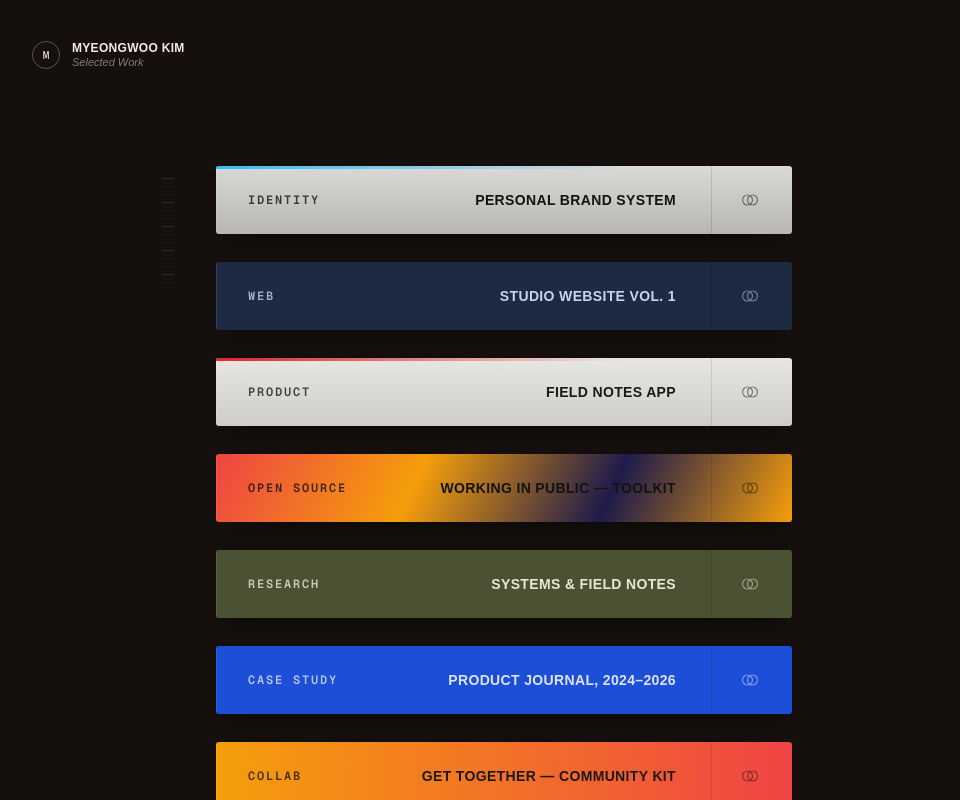
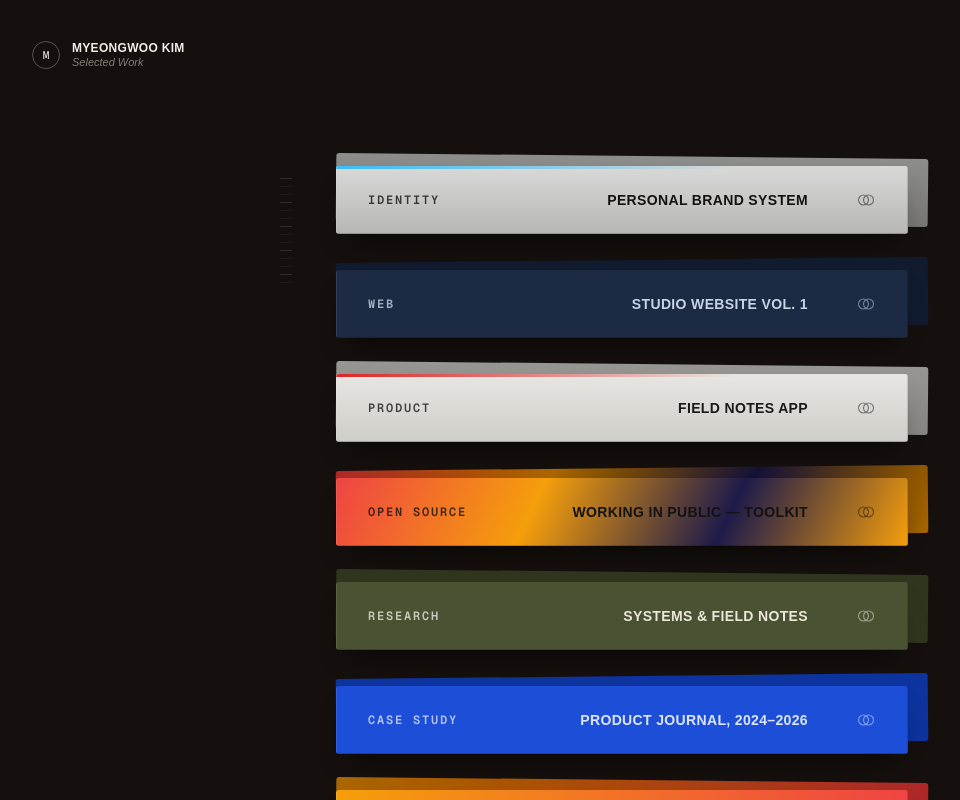
Before and after one commit to REALITYISNEVERWHATITSEEMS/rinwis_web, a Next.js app: page / in a window 1280 px wide. Shown: the top 800 px of the page, without its empty margins (8-968 px from the left). Built offline with nearby package versions, Linux system fonts and the light colour scheme.

Commit message:
Center layout and add layered book-cover depth to spine cards

```diff
--- a/src/app/page.tsx
+++ b/src/app/page.tsx
@@ -66,10 +66,24 @@ const projects: Project[] = [
   },
 ];
 
-function Spine({ project }: { project: Project }) {
+function Spine({ project, index }: { project: Project; index: number }) {
+  const tilt = index % 2 === 0 ? 0.6 : -0.6;
+
   return (
+    <div className="group relative">
+      {/* cover — sits behind the spine, peeking out along the top and right edge */}
       <div
-      className="group relative h-16 w-full overflow-hidden rounded-[3px] shadow-[0_14px_28px_-16px_rgba(0,0,0,0.75)] transition-transform duration-200 ease-out hover:-translate-y-0.5 sm:h-[68px]"
+        className="absolute inset-x-0 -top-2.5 h-16 rounded-[3px] transition-transform duration-200 ease-out group-hover:-top-3.5 sm:h-[68px]"
+        style={{
+          background: project.background,
+          filter: "brightness(0.65) saturate(1.2)",
+          transform: `rotate(${tilt}deg)`,
+        }}
+      />
+
+      {/* spine — the front face */}
+      <div
+        className="relative mr-3.5 h-16 overflow-hidden rounded-[3px] shadow-[0_16px_28px_-14px_rgba(0,0,0,0.75)] transition-transform duration-200 ease-out group-hover:-translate-y-1 sm:mr-5 sm:h-[68px]"
         style={{ background: project.background, color: project.color }}
       >
         {project.accent && (
@@ -81,9 +95,10 @@ function Spine({ project }: { project: Project }) {
           />
         )}
         <span className="pointer-events-none absolute inset-y-0 left-0 w-px bg-white/10" />
-      <span className="pointer-events-none absolute inset-y-0 right-16 w-px bg-black/10 sm:right-20" />
+        <span className="pointer-events-none absolute inset-y-0 right-0 w-px bg-black/15" />
+        <span className="pointer-events-none absolute inset-x-0 bottom-0 h-px bg-black/20" />
 
-      <div className="relative grid h-full grid-cols-[1fr_auto_56px] items-center gap-3 px-5 sm:grid-cols-[1fr_auto_72px] sm:px-8">
+        <div className="relative grid h-full grid-cols-[1fr_auto_44px] items-center gap-3 px-5 sm:grid-cols-[1fr_auto_56px] sm:px-8">
           <span className="truncate font-mono text-[10px] font-semibold uppercase tracking-[0.15em] opacity-80 sm:text-xs">
             {project.label}
           </span>
@@ -96,6 +111,7 @@ function Spine({ project }: { project: Project }) {
               <circle cx="15" cy="12" r="6" stroke="currentColor" strokeWidth="1.4" />
             </svg>
           </span>
+        </div>
       </div>
     </div>
   );
@@ -114,8 +130,9 @@ export default function Home() {
         </div>
       </header>
 
-      <main className="mx-auto flex max-w-5xl gap-6 px-6 py-16 sm:gap-10 sm:px-10 sm:py-24">
-        <div className="hidden w-4 flex-col items-center gap-[7px] pt-3 lg:flex">
+      <main className="mx-auto max-w-2xl px-6 py-16 sm:px-10 sm:py-24">
+        <div className="relative">
+          <div className="pointer-events-none absolute top-3 -left-14 hidden flex-col items-center gap-[7px] lg:flex">
             {Array.from({ length: 14 }).map((_, i) => (
               <span
                 key={i}
@@ -125,10 +142,11 @@ export default function Home() {
             ))}
           </div>
 
-        <div className="mx-auto w-full max-w-xl space-y-7 lg:mx-0">
-          {projects.map((project) => (
-            <Spine key={project.title} project={project} />
+          <div className="space-y-9">
+            {projects.map((project, i) => (
+              <Spine key={project.title} project={project} index={i} />
             ))}
+          </div>
         </div>
       </main>
     </div>
```
Lines whose indentation alone changed are shown as unchanged.
